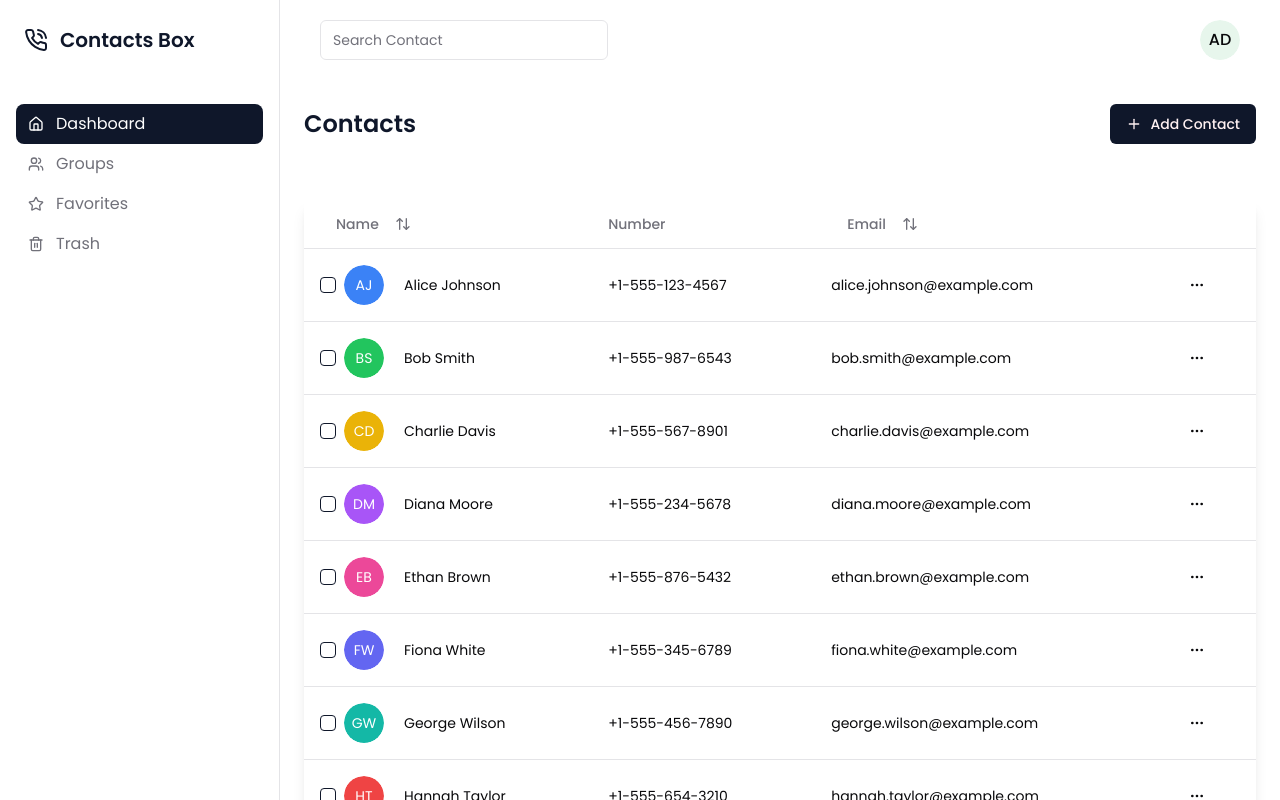
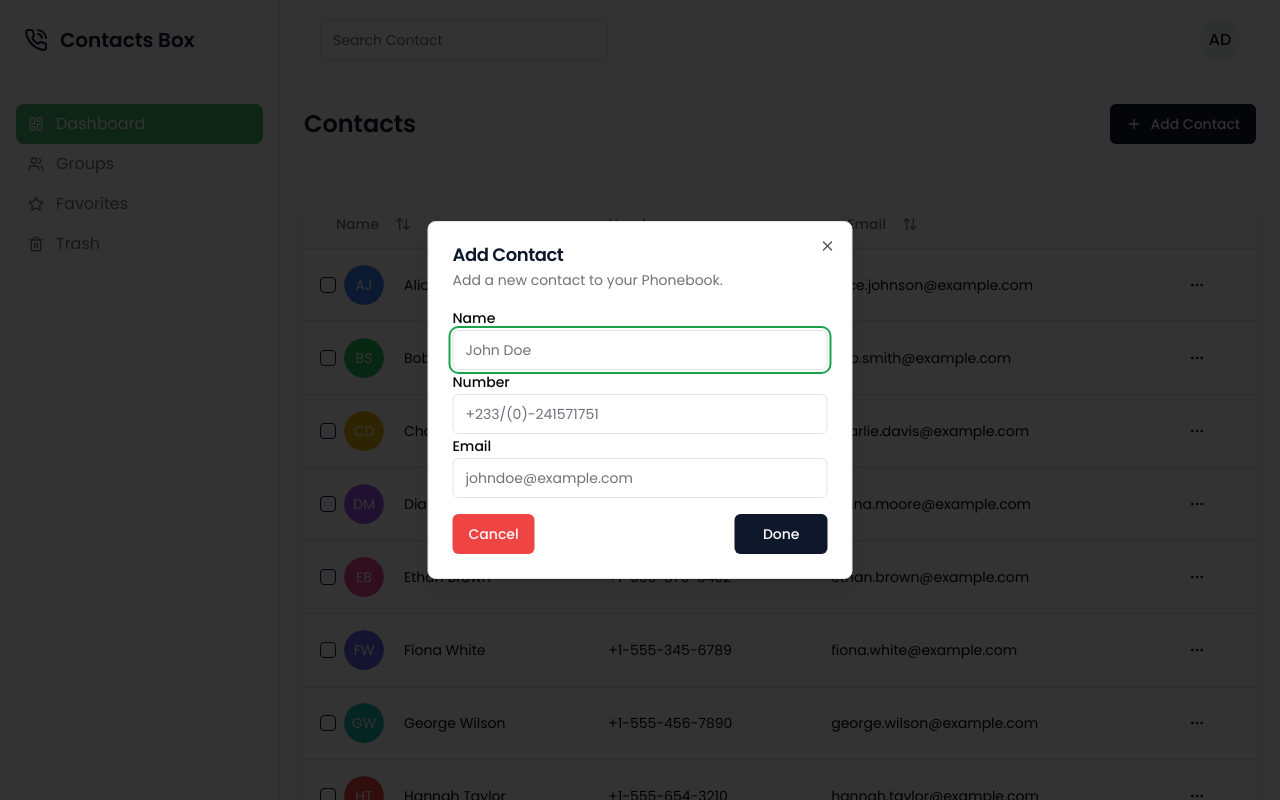
Before and after one commit to gideonadjei94/GO2COD_SD_01, a React (Vite) app in the folder Client/: page /dashboard in a window 1280 px wide. Both pictures are taken after a click on the button "Add Contact". Shown: the top 800 px of the page. Built offline with nearby package versions, Linux system fonts and the light colour scheme.

Commit message:
Client Side

```diff
--- a/Client/src/App.tsx
+++ b/Client/src/App.tsx
@@ -11,7 +11,7 @@
   const location = useLocation();
 
   const routeTitles: { [key: string]: string } = {
-    "/": "Contacts Box - Auth",
+    "/": "Auth | Contacts Box",
     "/dashboard": "Contacts",
     "/dashboard/groups": "Groups",
     "/dashboard/starred": "Favorites",
--- a/Client/src/Components/Columns.tsx
+++ b/Client/src/Components/Columns.tsx
@@ -17,7 +17,6 @@
   Edit2,
   Mail,
   MoreHorizontal,
-  Phone,
   Plus,
   Trash2,
 } from "lucide-react";
--- a/Client/src/Components/DashboardLinks.tsx
+++ b/Client/src/Components/DashboardLinks.tsx
@@ -1,5 +1,5 @@
 import { cn } from "@/lib/utils";
-import { HomeIcon, Star, Trash2, Users } from "lucide-react";
+import { LayoutDashboard, Star, Trash2, Users } from "lucide-react";
 import { Link, useLocation } from "react-router-dom";
 
 const dasboardLinks = [
@@ -7,7 +7,7 @@
     id: 0,
     name: "Dashboard",
     href: "/dashboard",
-    icon: HomeIcon,
+    icon: LayoutDashboard,
   },
   {
     id: 1,
@@ -39,8 +39,8 @@
           to={link.href}
           className={cn(
             location.pathname === link.href
-              ? "text-white bg-slate-900"
-              : "text-muted-foreground hover:text-slate-900",
+              ? "text-white bg-primary/80 "
+              : "text-muted-foreground hover:text-slate-900 hover:bg-slate-100",
             "flex items-center gap-3 rounded-lg px-3 py-2 transition-all hover:text-slate-900"
           )}
         >
--- /dev/null
+++ b/Client/src/Components/ui/dialog.tsx
@@ -0,0 +1,120 @@
+import * as React from "react"
+import * as DialogPrimitive from "@radix-ui/react-dialog"
+import { X } from "lucide-react"
+
+import { cn } from "@/lib/utils"
+
+const Dialog = DialogPrimitive.Root
+
+const DialogTrigger = DialogPrimitive.Trigger
+
+const DialogPortal = DialogPrimitive.Portal
+
+const DialogClose = DialogPrimitive.Close
+
+const DialogOverlay = React.forwardRef<
+  React.ElementRef<typeof DialogPrimitive.Overlay>,
+  React.ComponentPropsWithoutRef<typeof DialogPrimitive.Overlay>
+>(({ className, ...props }, ref) => (
+  <DialogPrimitive.Overlay
+    ref={ref}
+    className={cn(
+      "fixed inset-0 z-50 bg-black/80  data-[state=open]:animate-in data-[state=closed]:animate-out data-[state=closed]:fade-out-0 data-[state=open]:fade-in-0",
+      className
+    )}
+    {...props}
+  />
+))
+DialogOverlay.displayName = DialogPrimitive.Overlay.displayName
+
+const DialogContent = React.forwardRef<
+  React.ElementRef<typeof DialogPrimitive.Content>,
+  React.ComponentPropsWithoutRef<typeof DialogPrimitive.Content>
+>(({ className, children, ...props }, ref) => (
+  <DialogPortal>
+    <DialogOverlay />
+    <DialogPrimitive.Content
+      ref={ref}
+      className={cn(
+        "fixed left-[50%] top-[50%] z-50 grid w-full max-w-lg translate-x-[-50%] translate-y-[-50%] gap-4 border bg-background p-6 shadow-lg duration-200 data-[state=open]:animate-in data-[state=closed]:animate-out data-[state=closed]:fade-out-0 data-[state=open]:fade-in-0 data-[state=closed]:zoom-out-95 data-[state=open]:zoom-in-95 data-[state=closed]:slide-out-to-left-1/2 data-[state=closed]:slide-out-to-top-[48%] data-[state=open]:slide-in-from-left-1/2 data-[state=open]:slide-in-from-top-[48%] sm:rounded-lg",
+        className
+      )}
+      {...props}
+    >
+      {children}
+      <DialogPrimitive.Close className="absolute right-4 top-4 rounded-sm opacity-70 ring-offset-background transition-opacity hover:opacity-100 focus:outline-none focus:ring-2 focus:ring-ring focus:ring-offset-2 disabled:pointer-events-none data-[state=open]:bg-accent data-[state=open]:text-muted-foreground">
+        <X className="h-4 w-4" />
+        <span className="sr-only">Close</span>
+      </DialogPrimitive.Close>
+    </DialogPrimitive.Content>
+  </DialogPortal>
+))
+DialogContent.displayName = DialogPrimitive.Content.displayName
+
+const DialogHeader = ({
+  className,
+  ...props
+}: React.HTMLAttributes<HTMLDivElement>) => (
+  <div
+    className={cn(
+      "flex flex-col space-y-1.5 text-center sm:text-left",
+      className
+    )}
+    {...props}
+  />
+)
+DialogHeader.displayName = "DialogHeader"
+
+const DialogFooter = ({
+  className,
+  ...props
+}: React.HTMLAttributes<HTMLDivElement>) => (
+  <div
+    className={cn(
+      "flex flex-col-reverse sm:flex-row sm:justify-end sm:space-x-2",
+      className
+    )}
+    {...props}
+  />
+)
+DialogFooter.displayName = "DialogFooter"
+
+const DialogTitle = React.forwardRef<
+  React.ElementRef<typeof DialogPrimitive.Title>,
+  React.ComponentPropsWithoutRef<typeof DialogPrimitive.Title>
+>(({ className, ...props }, ref) => (
+  <DialogPrimitive.Title
+    ref={ref}
+    className={cn(
+      "text-lg font-semibold leading-none tracking-tight",
+      className
+    )}
+    {...props}
+  />
+))
+DialogTitle.displayName = DialogPrimitive.Title.displayName
+
+const DialogDescription = React.forwardRef<
+  React.ElementRef<typeof DialogPrimitive.Description>,
+  React.ComponentPropsWithoutRef<typeof DialogPrimitive.Description>
+>(({ className, ...props }, ref) => (
+  <DialogPrimitive.Description
+    ref={ref}
+    className={cn("text-sm text-muted-foreground", className)}
+    {...props}
+  />
+))
+DialogDescription.displayName = DialogPrimitive.Description.displayName
+
+export {
+  Dialog,
+  DialogPortal,
+  DialogOverlay,
+  DialogClose,
+  DialogTrigger,
+  DialogContent,
+  DialogHeader,
+  DialogFooter,
+  DialogTitle,
+  DialogDescription,
+}
--- a/Client/src/Screens/Dashboard/Contacts.tsx
+++ b/Client/src/Screens/Dashboard/Contacts.tsx
@@ -1,6 +1,17 @@
 import { Contact, contacts } from "@/Components/Columns";
 import { DataTable } from "@/Components/DataTable";
 import { Button } from "@/Components/ui/button";
+import {
+  Dialog,
+  DialogContent,
+  DialogDescription,
+  DialogFooter,
+  DialogHeader,
+  DialogTitle,
+  DialogTrigger,
+} from "@/Components/ui/dialog";
+import { Input } from "@/Components/ui/input";
+import { Label } from "@/Components/ui/label";
 import { Plus } from "lucide-react";
 
 export default function Contacts() {
@@ -8,10 +19,62 @@
     <div className="">
       <div className="w-full flex items-center justify-between">
         <h1 className="text-2xl font-semibold text-slate-900">Contacts </h1>
-        <Button className="bg-slate-900">
-          <Plus />
-          Add Contact
-        </Button>
+
+        <Dialog>
+          <DialogTrigger asChild>
+            <Button className="bg-slate-900" type="button">
+              <Plus />
+              Add Contact
+            </Button>
+          </DialogTrigger>
+          <DialogContent className="sm:max-w-[425px]">
+            <DialogHeader>
+              <DialogTitle className="text-slate-900">Add Contact</DialogTitle>
+              <DialogDescription>
+                Add a new contact to your Phonebook.
+              </DialogDescription>
+            </DialogHeader>
+            <form className="">
+              <div className="">
+                <Label htmlFor="name" className="text-right">
+                  Name
+                </Label>
+                <Input id="name" placeholder="John Doe" type="text" />
+              </div>
+              <div className="">
+                <Label htmlFor="number" className="text-right">
+                  Number
+                </Label>
+                <Input
+                  id="number"
+                  placeholder="+233/(0)-241571751 "
+                  type="number"
+                />
+              </div>
+              <div className="">
+                <Label htmlFor="email" className="text-right">
+                  Email
+                </Label>
+                <Input
+                  id="email"
+                  placeholder="johndoe@example.com"
+                  type="email"
+                />
+              </div>
+            </form>
+            <DialogFooter>
+              <div className="flex justify-between  w-full">
+                <Button type="button" variant="destructive">
+                  Cancel
+                </Button>
+
+                <Button type="submit" className="bg-slate-900 text-white px-7">
+                  Done
+                </Button>
+              </div>
+            </DialogFooter>
+          </DialogContent>
+        </Dialog>
       </div>
       <div className="container mx-auto py-14 ">
         <DataTable columns={contacts} data={data} />
```
